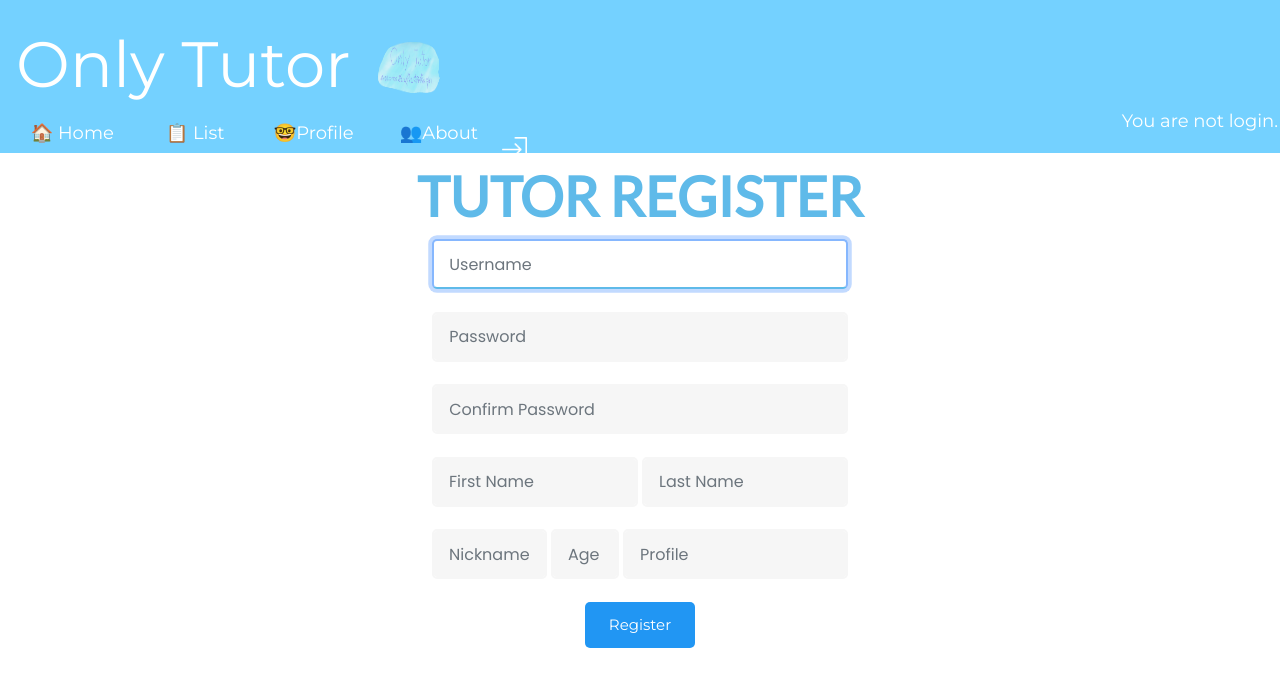
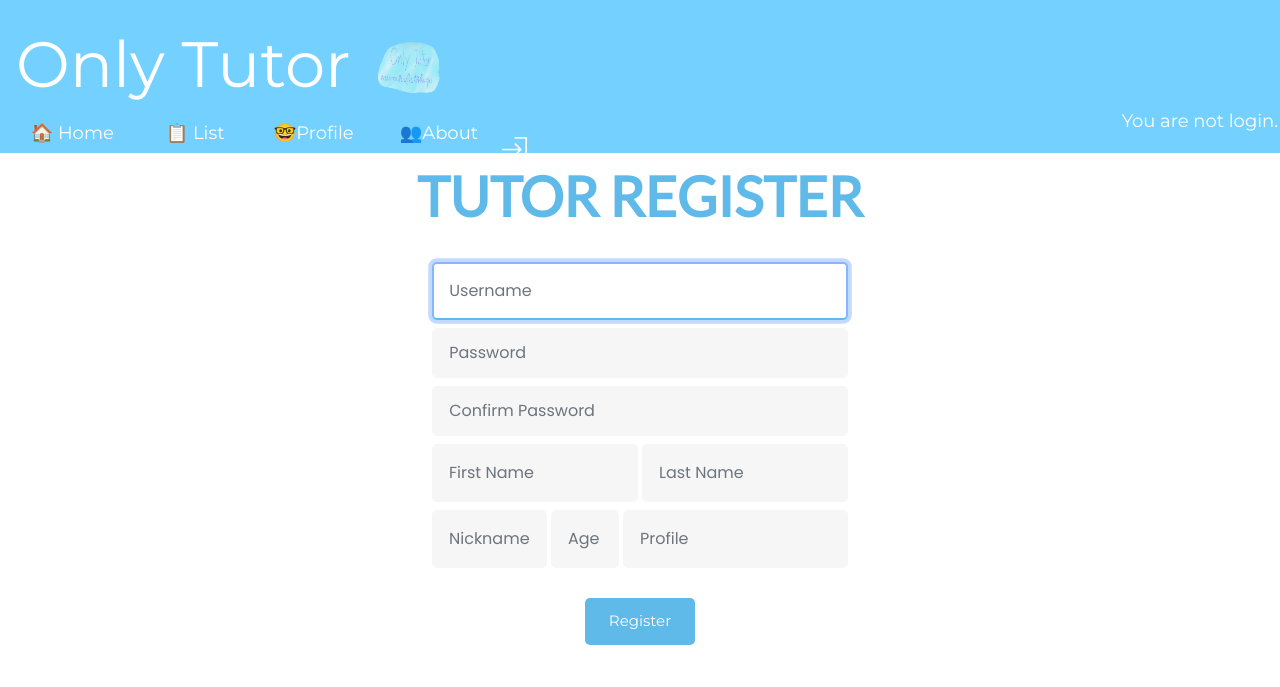
Before and after one commit to 6210612609/projectX, a Django app: page /users/tutor_register/ in a window 1280 px wide. Shown: the top 687 px of the page. Run offline with Django 3.2, Linux system fonts and the light colour scheme; some libraries are stand-ins or nearby versions.

Commit message:
edit template

```diff
--- a/proX/users/templates/students/profile.html
+++ b/proX/users/templates/students/profile.html
@@ -18,7 +18,7 @@
     {% for course in courselist %}
     <a style="margin-left:1.5%;font-size:25px;padding-right:1%;" href="{% url 'course_detail' course.pk %}"><label>{{ course.name }}</label></a><br>
     <a style="margin-left:2em;font-size:20px;">&#10060;</a>
-    <a style="margin-left0%;" class="w3-bar-item w3-button w3-hide-small w3-padding-large w3-hover-red w3-blue" href="{% url 'course_cancel' course.pk %}">Cancel This Course</a> <br>
+    <a style="margin-left:0%;" class="w3-bar-item w3-button w3-hide-small w3-padding-large w3-hover-red w3-blue" href="{% url 'course_cancel' course.pk %}">Cancel This Course</a> <br>
     <br>
     {% endfor %}
 <br>
--- a/proX/users/templates/users/register.html
+++ b/proX/users/templates/users/register.html
@@ -25,18 +25,18 @@
       </div>
 
 
-      <form>
+
         <a href="{% url 'tutor_register' %}"><input type="button" class="fadeIn fourth" value="Tutors" style="margin-bottom:1em;"></a>
         <a href="{% url 'student_register' %}"><input type="button" class="fadeIn fourth" value="Student"></a>
 
-      </form>
+
 
 
 
     </div>
   </div>
   </div>
-</div>
+
   {% endblock %}
 
 </body>
--- a/proX/users/templates/users/tutor_register.html
+++ b/proX/users/templates/users/tutor_register.html
@@ -13,54 +13,26 @@
 {% load crispy_forms_tags %}
     <div style="text-align: center;">
     <body>
-        <h2 style="margin: 10px 8px 10px 8px;font-size: 55px;color: #5fbae9;" >Tutor Register</h2><br>
-        <form action="{% url 'student_register' %}" method = "POST" class="form-group">
+        <h2 style="margin: 10px 8px 10px 8px;font-size: 55px;color: #5fbae9;" >Tutor Register</h2><br><br>
+        <form action="{% url 'tutor_register' %}" method = "POST" class="form-group">
         {%csrf_token%}
-            <input type="text" name="username" style="margin:0px;height: 50px;width: 415.5px;padding: 15px 15px;" maxlength="150" autocapitalize="none" autocomplete="username" autofocus="" placeholder="Username" class="textinput textInput form-control" required="" id="id_username">
+            <input type="text" name="username" style="width: 415.5px;" maxlength="150" autocapitalize="none" autocomplete="username" autofocus="" placeholder="Username" class="textinput textInput form-control" required="" id="id_username">
+            <br>
+            <input type="password" name="password1" style="margin-top: 8px;" placeholder="Password"autocomplete="new-password" class="textinput textInput form-control" required="" id="id_password1">
+            <br>
+            <input type="password" name="password2" style="margin-top: 8px;" placeholder="Confirm Password" autocomplete="new-password" class="textinput textInput form-control" required="" id="id_password2" >
+            <br>
+            <input type="text" name="first_name" style="width: 206px;margin-top: 8px;" placeholder="First Name"  class="textinput textInput form-control" required="" id="id_first_name">
+
+            <input type="text" name="last_name" style="width: 206px;margin-top: 8px;" placeholder="Last Name"  class="textinput textInput form-control" required="" id="id_last_name">
+            <br>
+            <input type="text" name="nick_Name" style="width: 115px;margin-top: 8px;" placeholder="Nickname" class="textinput textInput form-control" required="" id="id_nick_Name">
+
+            <input type="text" name="age" style="width: 68px;margin-top: 8px;" placeholder="Age" class="textinput textInput form-control" required="" id="id_age">
+
+            <input type="text" name="profile" style="width: 225px;margin-top: 8px;" placeholder="Profile" class="textinput textInput form-control" required="" id="id_profile">
             <br><br>
-            <input type="password" name="password1" placeholder="Password"
-            style="background-color: #f6f6f6;
-            border: none;
-            color: #000000;
-            padding: 15px 15px;
-            text-align: left;
-            text-decoration: none;
-            display: inline-block;
-            font-size: 16px;
-            width: 415.5px;
-            height: 50px;
-            border: 2px solid #f6f6f6;
-            border-radius: 5px 5px 5px 5px;"
-            autocomplete="new-password" class="textinput textInput form-control" required="" id="id_password1">
-            <br><br>
-
-            <input type="password" name="password2" placeholder="Confirm Password"
-            style="background-color: #f6f6f6;
-            border: none;
-            color: #0d0d0d;
-            padding: 15px 15px;
-            text-align: left;
-            text-decoration: none;
-            display: inline-block;
-            font-size: 16px;
-            width: 415.5px;
-            height: 50px;
-            border: 2px solid #f6f6f6;
-            border-radius: 5px 5px 5px 5px;"
-
-            autocomplete="new-password" class="textinput textInput form-control" required="" id="id_password2" >
-            <br><br>
-            <input type="text" name="first_name" style="margin: 0px;height: 50px;width: 206px;padding: 15px 15px;" placeholder="First Name"  class="textinput textInput form-control" required="" id="id_first_name">
-
-            <input type="text" name="last_name" style="margin: 0px;height: 50px;width: 206px;padding: 15px 15px;" placeholder="Last Name"  class="textinput textInput form-control" required="" id="id_last_name">
-            <br><br>
-            <input type="text" name="nick_Name" style="margin: 0px;height: 50px;width: 115px;padding: 15px 15px;" placeholder="Nickname" class="textinput textInput form-control" required="" id="id_nick_Name">
-
-            <input type="text" name="age" style="margin: 0px;height: 50px;width: 68px;padding: 15px 15px;" placeholder="Age" class="textinput textInput form-control" required="" id="id_age">
-
-            <input type="text" name="profile" style="margin: 0px;height: 50px;width: 225px;padding: 15px 15px;" placeholder="Profile" class="textinput textInput form-control" required="" id="id_profile">
-            <br><br>
-            <button type= "submit" style="border-radius: 5px 5px 5px 5px;"class="w3-bar-item w3-button w3-hide-small w3-padding-large w3-hover-green w3-blue">Register</button>
+            <button type= "submit" style="border-radius: 5px 5px 5px 5px;margin-top: 8px;background-color: #5fbae9;color: white;"class="w3-bar-item w3-button w3-hide-small w3-padding-large">Register</button>
         </form>
         <br>
     </body>
```
Also changed, not shown: proX/users/templates/students/home.html (+3 -9 lines), proX/users/templates/users/login.html (+8 -17 lines), proX/users/templates/users/student_register.html (+16 -16 lines).
